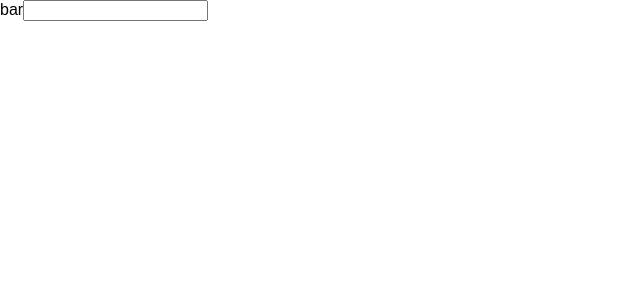
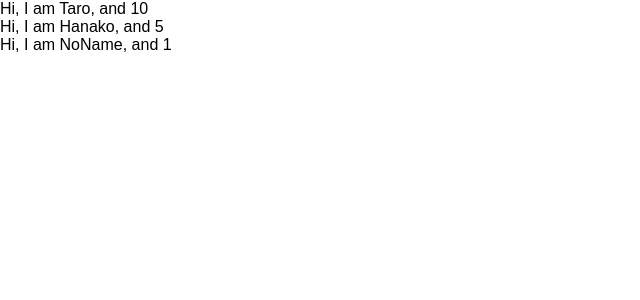
Before and after one commit to kenji-go-go-go/udemy-react-redux-crud-application, a React (Create React App) app: page / in a window 1280 px wide. Shown: the top 300 px of the page, without its empty margins (0-640 px from the left). Built offline with nearby package versions, Linux system fonts and the light colour scheme.

Commit message:
learn props

```diff
--- a/src/App.js
+++ b/src/App.js
@@ -1,16 +1,41 @@
-import React,{ Component } from "react";
+import React from "react";
 
-class App extends Component {
-  render() {
-    const greeting = "Welcome to React";
-    const dom = <h1 className="foo">{greeting}</h1>;
-    return (
-      <React.Fragment>
-        <label htmlFor="bar">bar</label>
-        <input type="text" onChange={() => console.log("clicked")} />
-      </React.Fragment>
-    );
-  }
-}
+// class App extends Component {
+//   render() {
+//     return (
+//       <React.Fragment>
+//         <label htmlFor="bar">bar</label>
+//         <input type="text" onChange={() => console.log("clicked")} />
+//       </React.Fragment>
+//     );
+//   }
+// }
+
+const App = () => {
+  const profiles = [
+    { name: "Taro", age: 10 },
+    { name: "Hanako", age: 5 },
+    { name: "NoName" },
+  ];
+  return (
+    <div>
+      {profiles.map((profile, index) => {
+        return <User name={profile.name} age={profile.age} key={index} />;
+      })}
+    </div>
+  );
+};
+
+const User = (props) => {
+  return (
+    <div>
+      Hi, I am {props.name}, and {props.age}
+    </div>
+  );
+};
+
+User.defaultProps = {
+  age: 1,
+};
 
 export default App;
```
